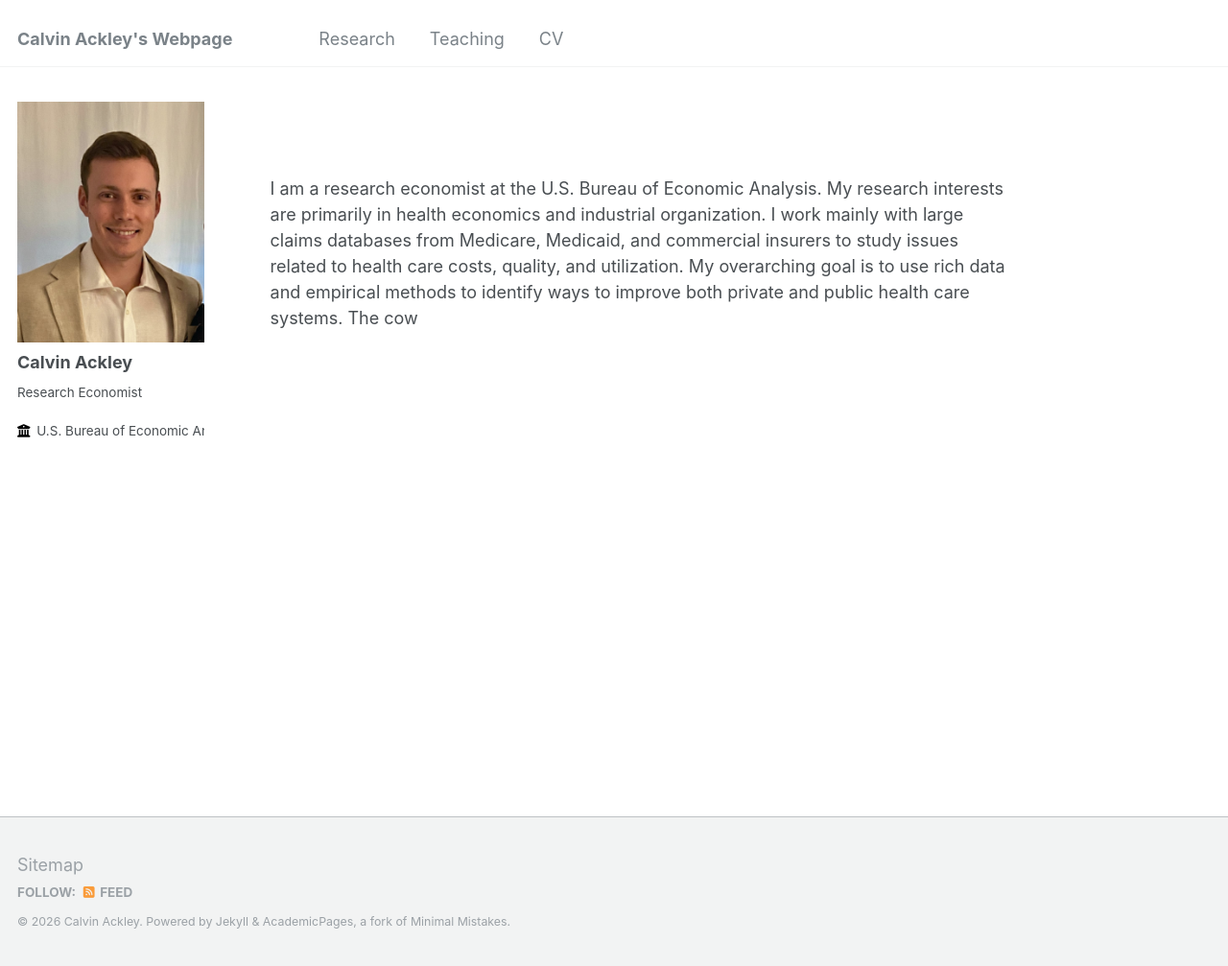
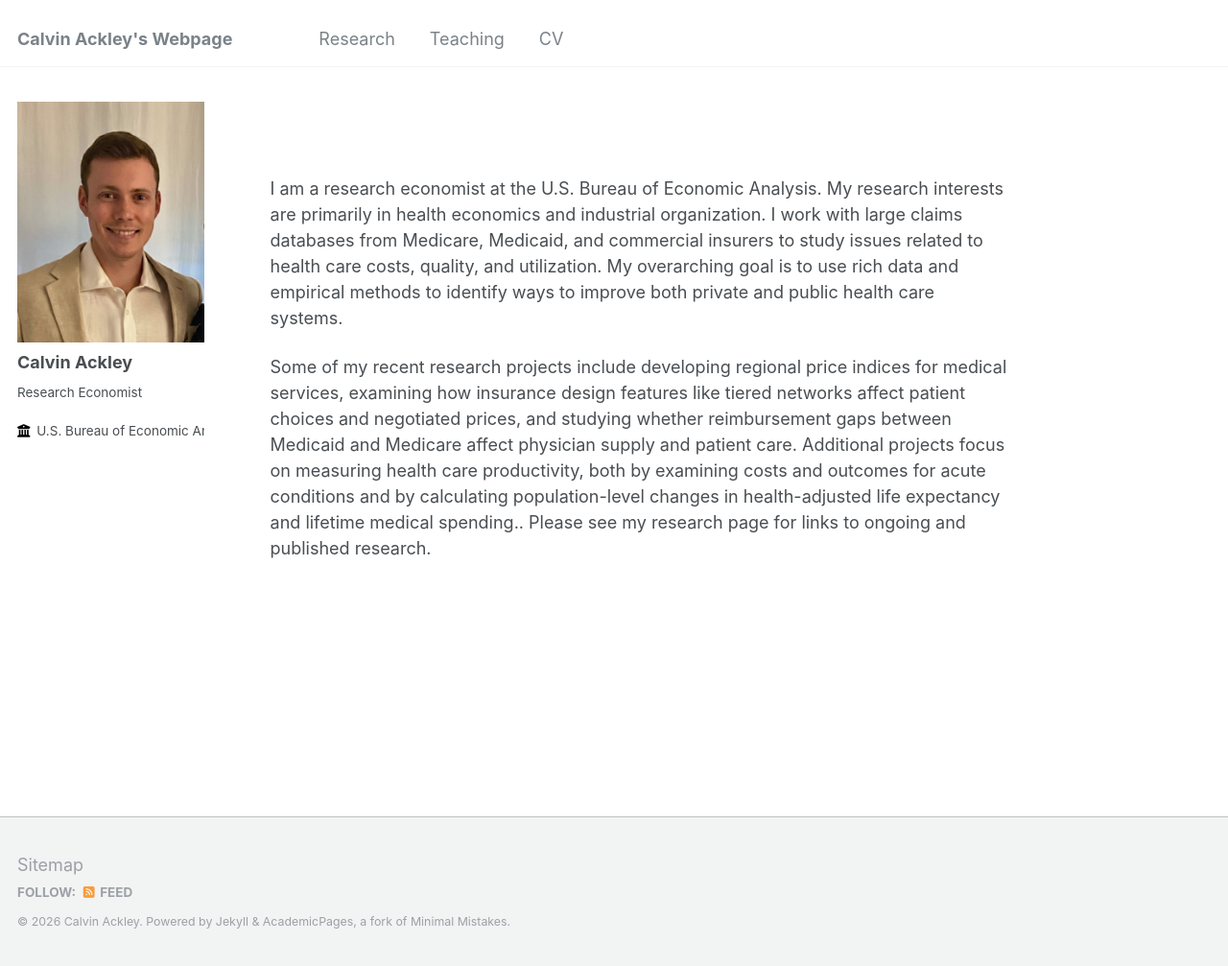
Before and after one commit to ackleycb/ackleycb.github.io, a Jekyll site: the page built from _pages/about.md, in a window 1280 px wide and 1007 px high. Shown: the whole window at 96% size. Built offline with Jekyll 4.4.1, drawn with Linux system fonts in a browser that asks for light colours.

Commit message:
Revise about section for improved clarity
Updated the about section to enhance clarity and detail.

```diff
--- a/_pages/about.md
+++ b/_pages/about.md
@@ -15,4 +15,6 @@ redirect_from:
 
 
 
-I am a research economist at the U.S. Bureau of Economic Analysis. My research interests are primarily in health economics and industrial organization. I work mainly with large claims databases from Medicare, Medicaid, and commercial insurers to study issues related to health care costs, quality, and utilization. My overarching goal is to use rich data and empirical methods to identify ways to improve both private and public health care systems. The cow
+I am a research economist at the U.S. Bureau of Economic Analysis. My research interests are primarily in health economics and industrial organization. I work with large claims databases from Medicare, Medicaid, and commercial insurers to study issues related to health care costs, quality, and utilization. My overarching goal is to use rich data and empirical methods to identify ways to improve both private and public health care systems.
+
+Some of my recent research projects include developing regional price indices for medical services, examining how insurance design features like tiered networks affect patient choices and negotiated prices, and studying whether reimbursement gaps between Medicaid and Medicare affect physician supply and patient care. Additional projects focus on measuring health care productivity, both by examining costs and outcomes for acute conditions and by calculating population-level changes in health-adjusted life expectancy and lifetime medical spending.. Please see my research page for links to ongoing and published research.
```
